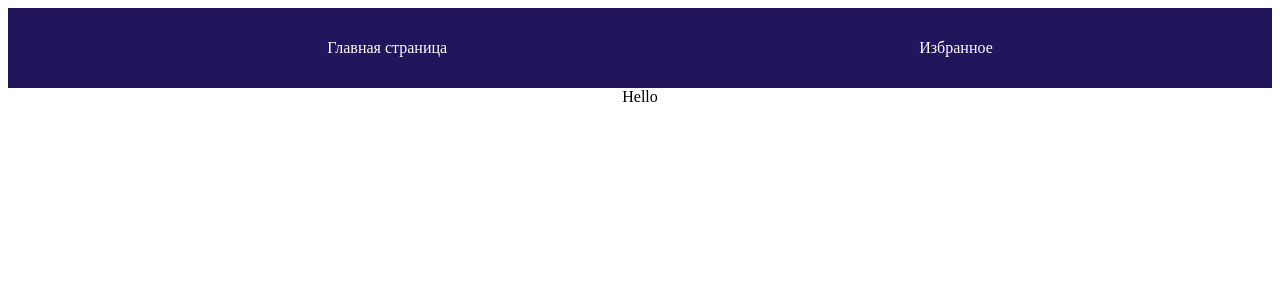
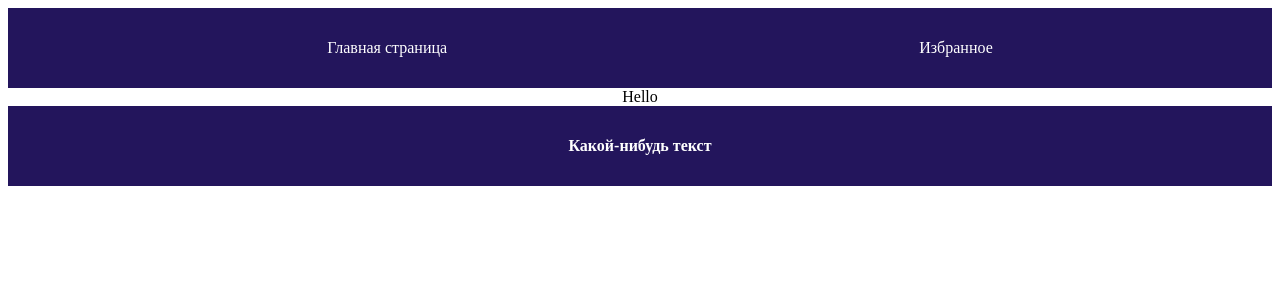
Before and after one commit to miliukovlo/diplom-esoft, a React (Create React App) app: page / in a window 1280 px wide. Shown: the top 300 px of the page. Built offline with nearby package versions, Linux system fonts and the light colour scheme; the HTML template or start-up script is replaced by a standard one.

Commit message:
Сделал футер

```diff
--- /dev/null
+++ b/src/components/Common/Footer/Footer.tsx
@@ -0,0 +1,12 @@
+import React from 'react';
+import './FooterStyle.css'
+
+const Footer : React.FC = () => {
+    return (
+        <footer className='footer'>
+            <h1 className='footer-title'>Какой-нибудь текст</h1>
+        </footer>
+    );
+}
+
+export default Footer;
--- /dev/null
+++ b/src/components/Common/Footer/FooterStyle.css
@@ -0,0 +1,12 @@
+.footer {
+    width: 100%;
+    height: 10vh;
+    display: flex;
+    justify-content: center;
+    align-items: center;
+    background-color: rgb(35, 21, 92);
+}
+.footer-title {
+    font-size: 2vh;
+    color: white;
+}
--- a/src/components/Common/Header/HeaderStyle.css
+++ b/src/components/Common/Header/HeaderStyle.css
@@ -14,14 +14,13 @@
     justify-content: space-around;
     list-style: none;
 }
-.list-element {
-    padding: 5px 10px;
-}
 .element-link {
     color: white;
     text-decoration: none;
     transition-duration: 0.4s;
     border-bottom: 2px solid transparent;
+    font-size: 2vh;
+    padding: 5px 10px;
 }
 .element-link:hover {
     border-bottom: 2px solid white;
--- a/src/layouts/MainLayout.tsx
+++ b/src/layouts/MainLayout.tsx
@@ -1,12 +1,14 @@
 import React from 'react';
 import Header from '../components/Common/Header/Header';
 import { Outlet } from 'react-router-dom';
+import Footer from '../components/Common/Footer/Footer';
 
 const MainLayout : React.FC = () => {
     return (
         <>
             <Header />
             <Outlet />
+            <Footer />
         </>
     );
 }
```
